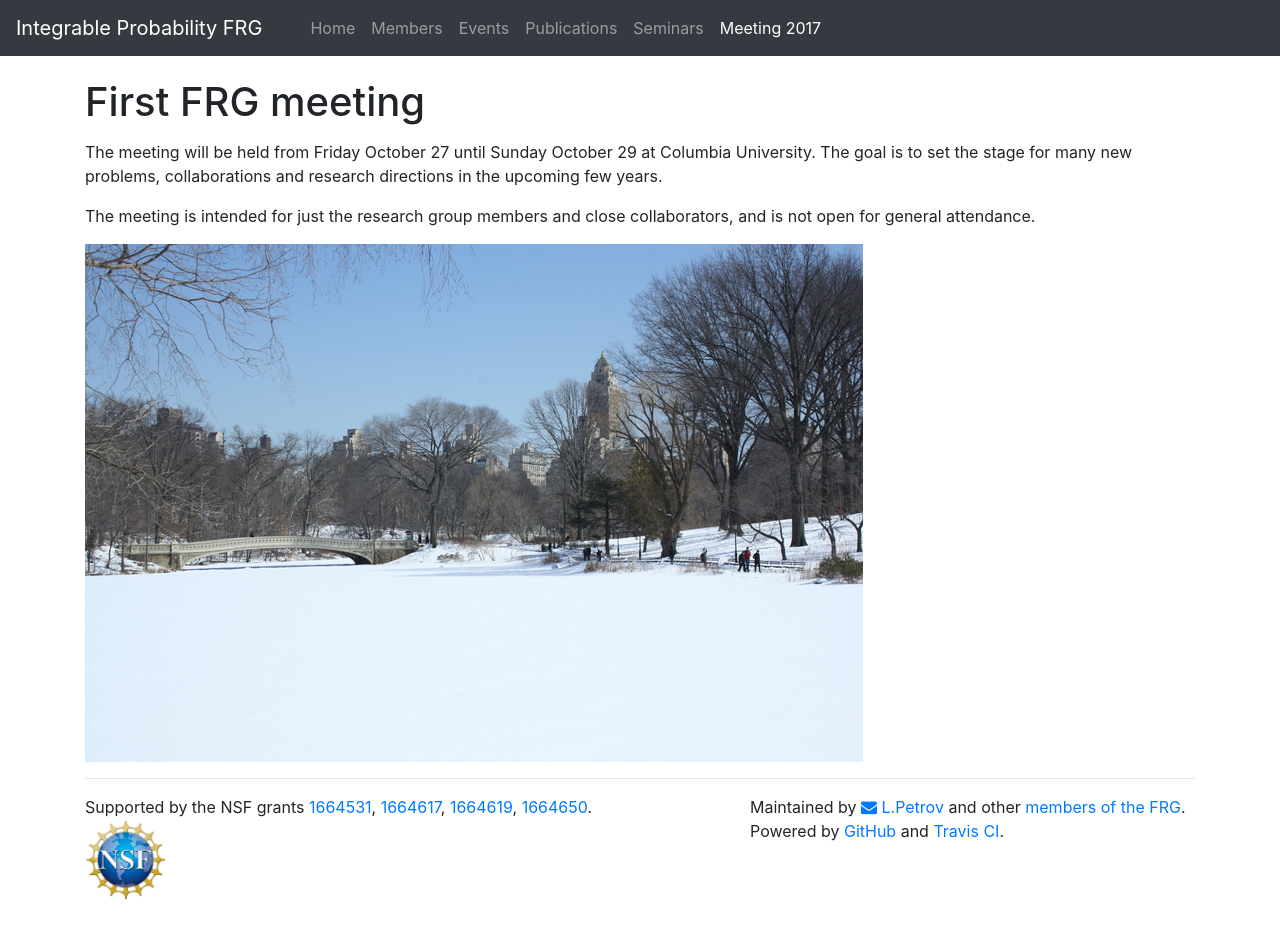
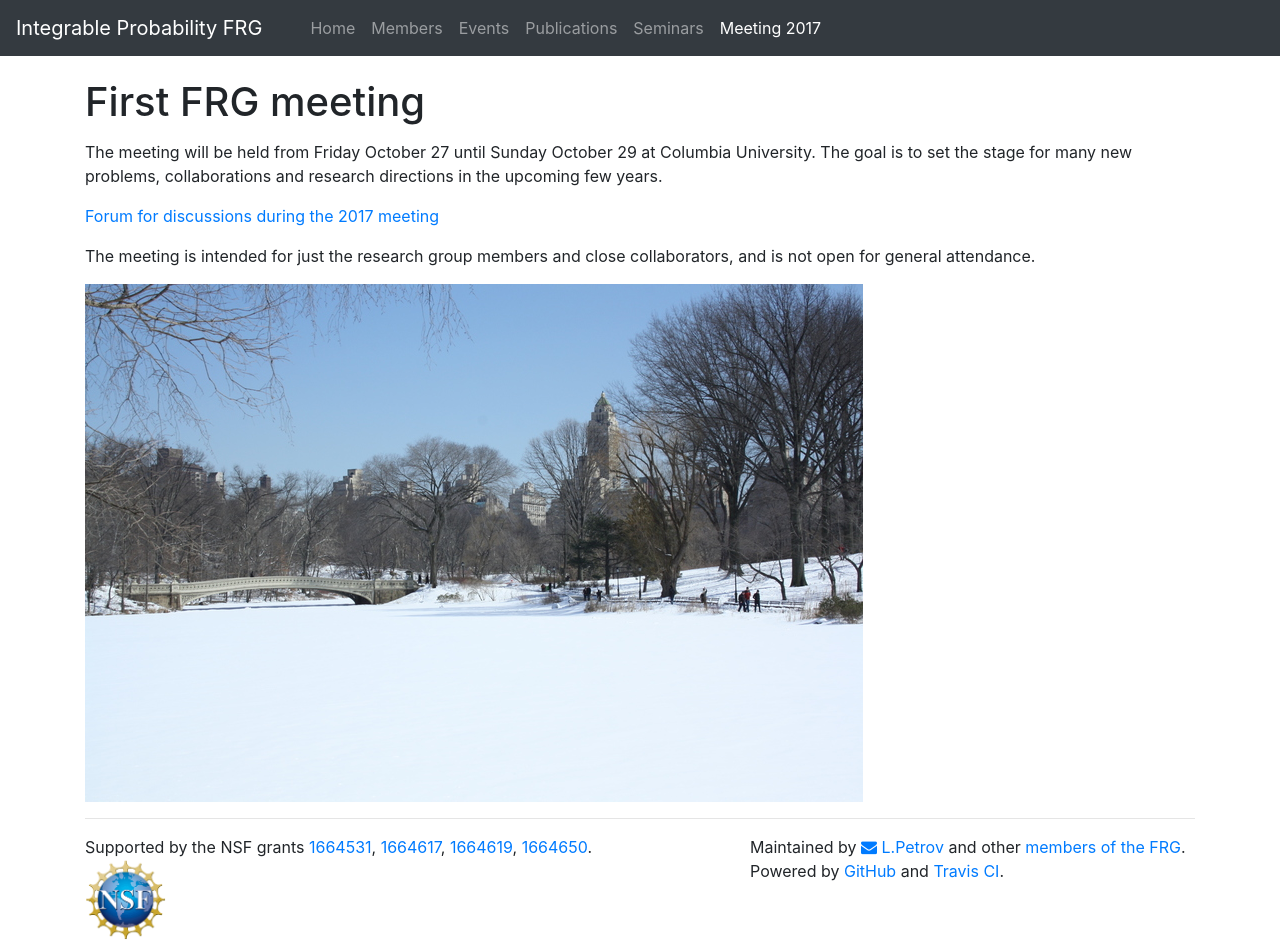
Before and after one commit to int-prob/int-prob-code, a Jekyll site: the page built from meeting2017/index.md, in a window 1280 px wide. Built offline with Jekyll 4.4.1, drawn with Linux system fonts in a browser that asks for light colours; nearby versions of some CDN libraries; before the commit the page ends 900 px from its top, so only the background shows below that.

Commit message:
Update index.md

```diff
--- a/meeting2017/index.md
+++ b/meeting2017/index.md
@@ -11,7 +11,8 @@ permalink: /meeting2017/
 The meeting will be held from Friday October 27 until Sunday October 29 at Columbia University.
 The goal is to set the stage for many new problems, collaborations and research directions in the upcoming few years.
 
+[Forum for discussions during the 2017 meeting](http://forum.int-prob.org/category/5/)
+
 The meeting is intended for just the research group members and close collaborators, and is not open for general attendance.
 
-
 <img src="{{site.url}}/img/central_park.jpg" style="max-width:100%" alt="Snowy Central Park">
```
